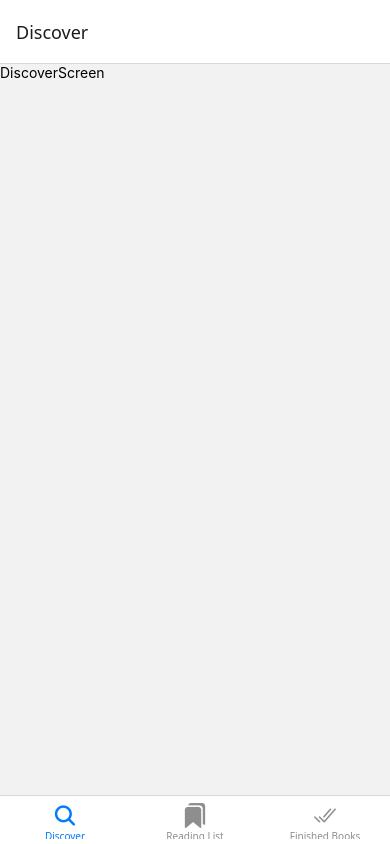
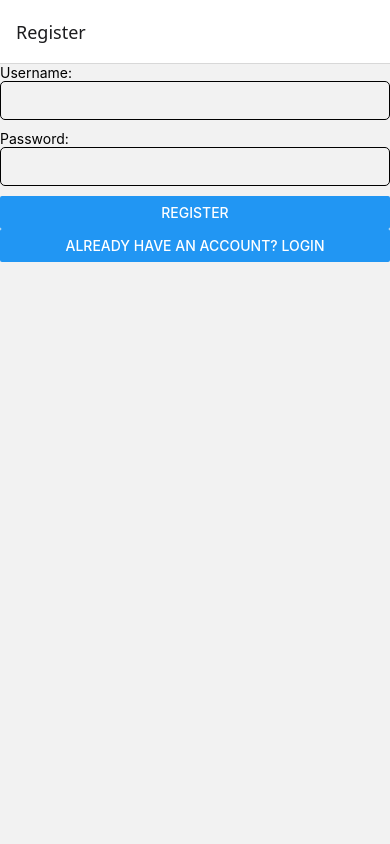
Before and after one commit to kikani-parth/bookshelf, a React Native app in the folder frontend/: screen /Register in a window 390 px wide. Built offline with nearby package versions, Linux system fonts and the light colour scheme.

Commit message:
implement Auth context and registeration

```diff
--- a/frontend/App.tsx
+++ b/frontend/App.tsx
@@ -1,17 +1,26 @@
 import React from 'react';
+import { NavigationContainer } from '@react-navigation/native';
 import { StatusBar } from 'expo-status-bar';
 import { StyleSheet, Text, View } from 'react-native';
 import BottomTabNavigator from './src/navigation/BottomTabNavigator';
+import { useAuth } from './src/context/AuthContext';
+import AuthNavigator from './src/navigation/AuthNavigator';
+import { AuthProvider } from './src/context/AuthContext';
+
+function MainApp() {
+  const { token } = useAuth();
+  return (
+    <NavigationContainer>
+      {/* If authenticated, show the app otherwise, show the Register/Login Screen */}
+      {token ? <BottomTabNavigator /> : <AuthNavigator />}
+    </NavigationContainer>
+  );
+}
 
 export default function App() {
-  return <BottomTabNavigator />;
+  return (
+    <AuthProvider>
+      <MainApp />
+    </AuthProvider>
+  );
 }
-
-const styles = StyleSheet.create({
-  container: {
-    flex: 1,
-    backgroundColor: '#000',
-    alignItems: 'center',
-    justifyContent: 'center',
-  },
-});
--- a/frontend/package.json
+++ b/frontend/package.json
@@ -9,8 +9,11 @@
     "web": "expo start --web"
   },
   "dependencies": {
+    "@react-native-async-storage/async-storage": "^2.1.1",
     "@react-navigation/bottom-tabs": "^7.2.0",
     "@react-navigation/native": "^7.0.14",
+    "@react-navigation/native-stack": "^7.2.0",
+    "axios": "^1.7.9",
     "expo": "~52.0.35",
     "expo-status-bar": "~2.0.1",
     "react": "18.3.1",
--- /dev/null
+++ b/frontend/src/context/AuthContext.tsx
@@ -0,0 +1,63 @@
+import { createContext, ReactNode, useContext, useState } from 'react';
+import AsyncStorage from '@react-native-async-storage/async-storage';
+import { loginUser, registerUser } from '../services/authApi';
+
+interface IUser {
+  id: number;
+  username: string;
+  password: string;
+}
+
+interface IAuthContext {
+  user: IUser | null;
+  token: string | null;
+  login(username: string, password: string): Promise<void>;
+  register(username: string, password: string): Promise<void>;
+  logout(): void;
+}
+
+const AuthContext = createContext<IAuthContext | undefined>(undefined);
+
+export function AuthProvider({ children }: { children: ReactNode }) {
+  const [user, setUser] = useState<IUser | null>(null);
+  const [token, setToken] = useState<string | null>(null);
+
+  // Register
+  async function register(username: string, password: string) {
+    const data = await registerUser(username, password);
+    setUser(data.user);
+    setToken(data.token);
+    await AsyncStorage.setItem('token', data.token);
+  }
+
+  // Login
+  async function login(username: string, password: string) {
+    const data = await loginUser(username, password);
+    setUser(data.user);
+    setToken(data.token);
+    await AsyncStorage.setItem('token', data.token);
+  }
+
+  // Logout
+  async function logout() {
+    setUser(null);
+    setToken(null);
+    await AsyncStorage.removeItem('token');
+  }
+
+  return (
+    <AuthContext.Provider value={{ user, token, register, login, logout }}>
+      {children}
+    </AuthContext.Provider>
+  );
+}
+
+export function useAuth() {
+  const context = useContext(AuthContext);
+
+  if (!context) {
+    throw new Error('useAuth must be used within AuthProvider');
+  }
+
+  return context;
+}
--- /dev/null
+++ b/frontend/src/navigation/AuthNavigator.tsx
@@ -0,0 +1,13 @@
+import { createNativeStackNavigator } from '@react-navigation/native-stack';
+import RegisterScreen from '../screens/RegisterScreen';
+
+const Stack = createNativeStackNavigator();
+
+export default function AuthNavigator() {
+  return (
+    <Stack.Navigator>
+      {/* <Stack.Screen name="Login" component={LoginScreen} /> */}
+      <Stack.Screen name="Register" component={RegisterScreen} />
+    </Stack.Navigator>
+  );
+}
--- a/frontend/src/navigation/BottomTabNavigator.tsx
+++ b/frontend/src/navigation/BottomTabNavigator.tsx
@@ -1,5 +1,4 @@
 import { createBottomTabNavigator } from '@react-navigation/bottom-tabs';
-import { NavigationContainer } from '@react-navigation/native';
 import DiscoverScreen from '../screens/DiscoverScreen';
 import ReadingListScreen from '../screens/ReadingListScreen';
 import FinishedBooksScreen from '../screens/FinishedBooksScreen';
@@ -11,7 +10,6 @@ type IconName = 'search' | 'bookmarks' | 'checkmark-done';
 
 export default function BottomTabNavigator() {
   return (
-    <NavigationContainer>
     <Tab.Navigator
       screenOptions={({ route }) => ({
         tabBarIcon: ({ color, size }) => {
@@ -19,8 +17,7 @@ export default function BottomTabNavigator() {
 
           if (route.name === 'Discover') iconName = 'search';
           else if (route.name === 'Reading List') iconName = 'bookmarks';
-            else if (route.name === 'Finished Books')
-              iconName = 'checkmark-done';
+          else if (route.name === 'Finished Books') iconName = 'checkmark-done';
 
           return (
             <Ionicons name={iconName as IconName} size={size} color={color} />
@@ -32,6 +29,5 @@ export default function BottomTabNavigator() {
       <Tab.Screen name="Reading List" component={ReadingListScreen} />
       <Tab.Screen name="Finished Books" component={FinishedBooksScreen} />
     </Tab.Navigator>
-    </NavigationContainer>
   );
 }
--- a/frontend/src/screens/DiscoverScreen.tsx
+++ b/frontend/src/screens/DiscoverScreen.tsx
@@ -1,13 +1,13 @@
 import { StyleSheet, Text, View } from 'react-native';
 import React from 'react';
 
-const DiscoverScreen = () => {
+function DiscoverScreen() {
   return (
     <View>
       <Text>DiscoverScreen</Text>
     </View>
   );
-};
+}
 
 export default DiscoverScreen;
 
--- a/frontend/src/screens/FinishedBooksScreen.tsx
+++ b/frontend/src/screens/FinishedBooksScreen.tsx
@@ -1,13 +1,13 @@
 import { StyleSheet, Text, View } from 'react-native';
 import React from 'react';
 
-const FinishedBooksScreen = () => {
+function FinishedBooksScreen() {
   return (
     <View>
       <Text>FinishedBooksScreen</Text>
     </View>
   );
-};
+}
 
 export default FinishedBooksScreen;
 
--- a/frontend/src/screens/ReadingListScreen.tsx
+++ b/frontend/src/screens/ReadingListScreen.tsx
@@ -1,13 +1,13 @@
 import { StyleSheet, Text, View } from 'react-native';
 import React from 'react';
 
-const ReadingListScreen = () => {
+function ReadingListScreen() {
   return (
     <View>
       <Text>ReadingListScreen</Text>
     </View>
   );
-};
+}
 
 export default ReadingListScreen;
 
--- /dev/null
+++ b/frontend/src/screens/RegisterScreen.tsx
@@ -0,0 +1,59 @@
+import { useState } from 'react';
+import { useAuth } from '../context/AuthContext';
+import { Alert, View, Text, TextInput, StyleSheet, Button } from 'react-native';
+
+function RegisterScreen({ navigation }: any) {
+  const { register } = useAuth();
+  const [username, setUsername] = useState('');
+  const [password, setPassword] = useState('');
+
+  async function handleRegister() {
+    try {
+      await register(username, password);
+      Alert.alert('Success', 'Account created!');
+    } catch (error: any) {
+      Alert.alert('Error', error.message);
+    }
+  }
+
+  return (
+    <View>
+      <Text>Username:</Text>
+      <TextInput
+        style={styles.input}
+        value={username}
+        onChangeText={setUsername}
+      />
+
+      <Text>Password:</Text>
+      <TextInput
+        style={styles.input}
+        value={password}
+        onChangeText={setPassword}
+        secureTextEntry
+      />
+
+      <Button title="Register" onPress={handleRegister} />
+      <Button
+        title="Already have an account? Login"
+        onPress={() => navigation.navigate('Login')}
+      />
+    </View>
+  );
+}
+
+const styles = StyleSheet.create({
+  container: {
+    flex: 1,
+    padding: 20,
+    justifyContent: 'center',
+  },
+  input: {
+    borderWidth: 1,
+    padding: 10,
+    marginBottom: 10,
+    borderRadius: 5,
+  },
+});
+
+export default RegisterScreen;
--- /dev/null
+++ b/frontend/src/services/authApi.ts
@@ -0,0 +1,30 @@
+import axios from 'axios';
+
+const API_URL = 'https://91bd-62-248-208-88.ngrok-free.app/api/auth';
+
+export async function registerUser(username: string, password: string) {
+  try {
+    const response = await axios.post(`${API_URL}/register`, {
+      username,
+      password,
+    });
+    return response.data;
+  } catch (error) {
+    console.error('Registration error:', error);
+    throw new Error('Failed to register');
+  }
+}
+
+// Login user
+export async function loginUser(username: string, password: string) {
+  try {
+    const response = await axios.post(`${API_URL}/login`, {
+      username,
+      password,
+    });
+    return response.data; // Returns user info & token
+  } catch (error) {
+    console.error('Login error:', error);
+    throw new Error('Failed to log in');
+  }
+}
```
Also changed, not shown: 2 other files (tests, documents, lock files or other folders). Lines whose indentation alone changed are shown as unchanged.
